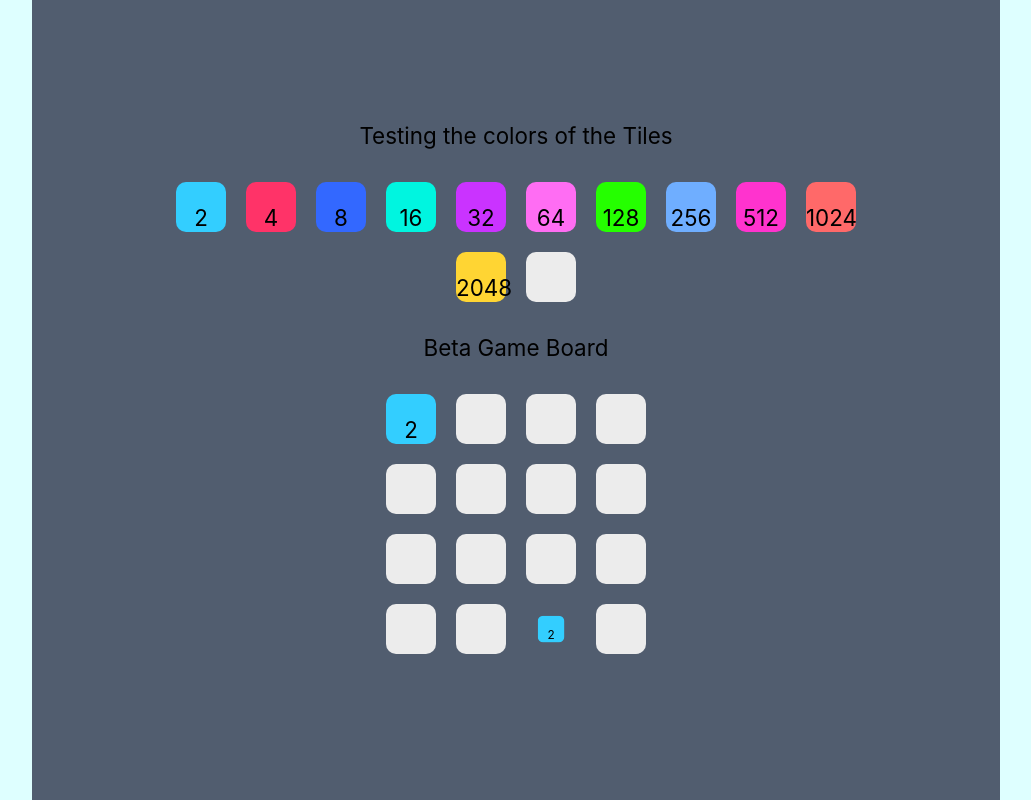
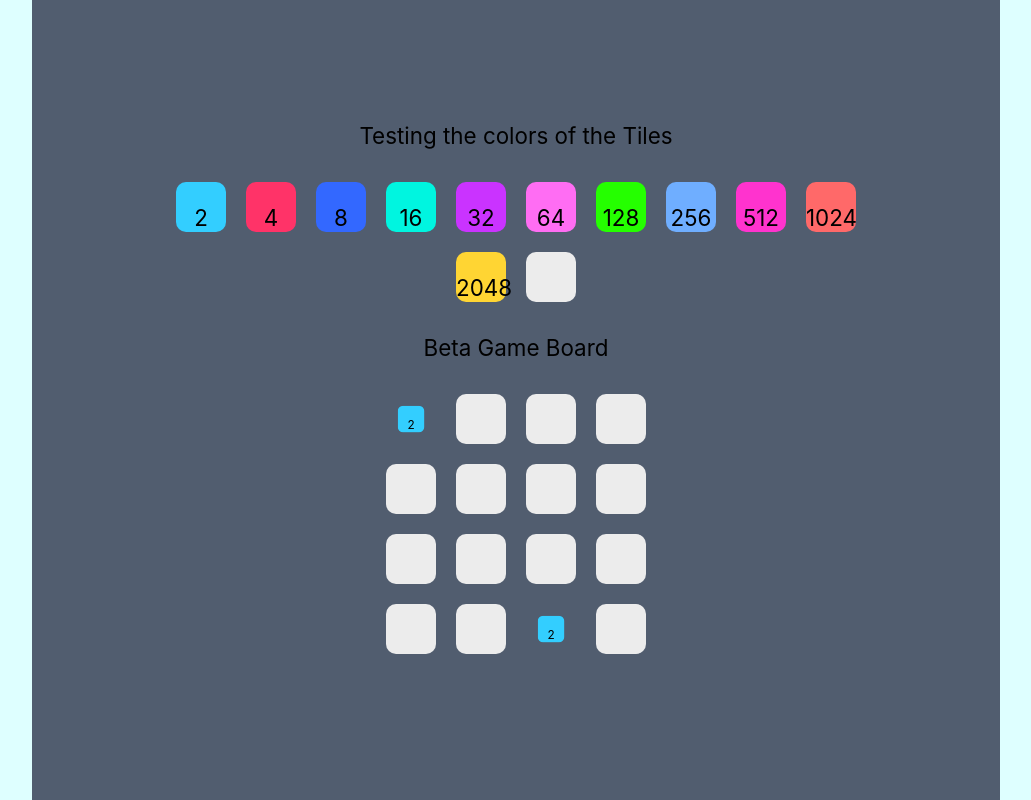
Before and after one commit to gruntygap/2048-react, a React (Create React App) app: page / in a window 1280 px wide. Shown: the top 800 px of the page, without its empty margins (124-1155 px from the left). Built offline with nearby package versions, Linux system fonts and the light colour scheme.

Commit message:
Cleaned up and fixed logic

```diff
--- a/src/Game.ts
+++ b/src/Game.ts
@@ -51,16 +51,18 @@ class Game {
         }
     }
 
+    removeNew() {
+        for (let i = 0; i < this.state.length; i++) {
+            for (let j = 0; j < this.state.length; j++) {
+                this.state[i][j].new = false;
+            }
+        }
+    }
     addPiece() {
         let randomX = Math.floor(Math.random() * (4 - 0)) + 0;
         let randomY = Math.floor(Math.random() * (4 - 0)) + 0;
         let board = this.state;
         let pieceSet = false;
-        for (let i = 0; i < this.state.length; i++) {
-            for (let j = 0; j < this.state.length; j++) {
-                board[i][j].new = false;
-            }
-        }
         while (!pieceSet) {
             if (this.boardFull()) {
                 console.warn("CANNOT PLACE ANYMORE PIECES?!");
@@ -83,7 +85,6 @@ class Game {
         for (let i = 0; i < this.state.length; i++) {
             for (let j = 0; j < this.state.length; j++) {
                 if (this.state[i][j].value == 0) {
-                    this.state[i][j].new = false;
                     return test;
                 }
             }
@@ -190,9 +191,9 @@ class Game {
         }
         this.state = board;
         if (hasChanged) {
+            this.removeNew();
             this.addPiece();
         }
-        console.log(this.state);
     }
 }
 
```
